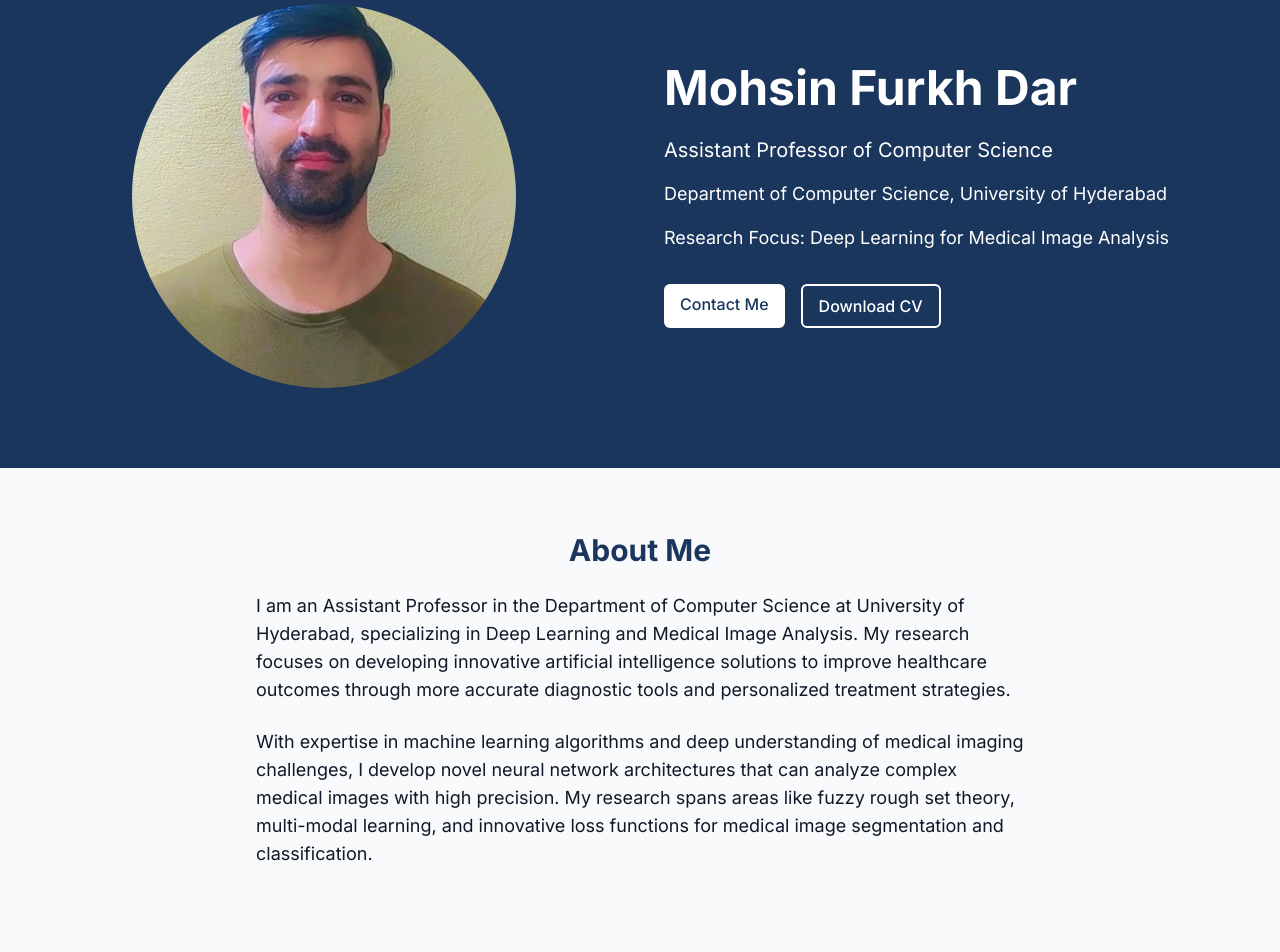
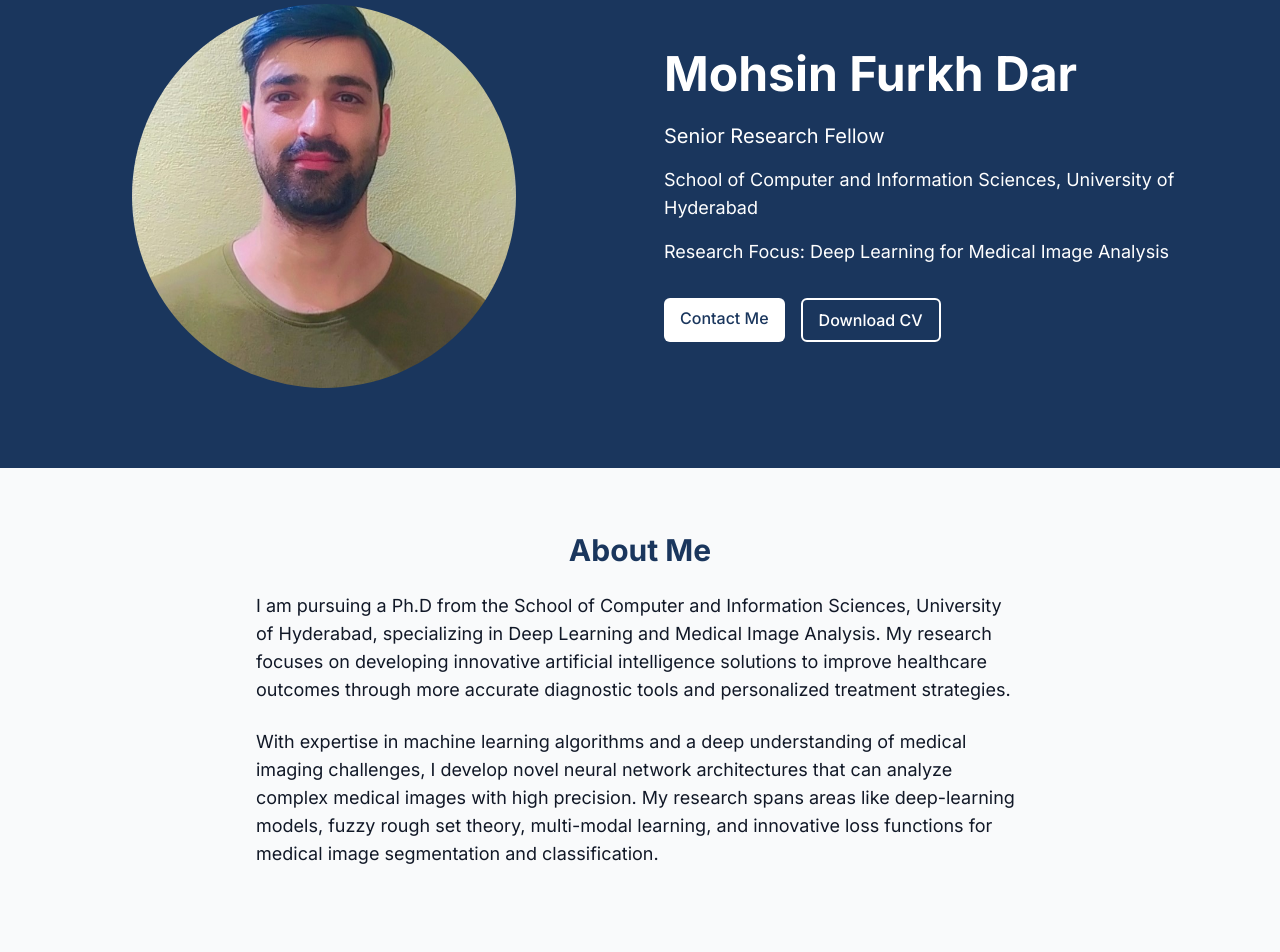
Before and after one commit to MohsinFurkh/mohsinfurkh.github.io, a Next.js app: page / in a window 1280 px wide. Shown: the part 140-1092 px from the top of the page. Built offline with nearby package versions, Linux system fonts and the light colour scheme.

Commit message:
Update page.tsx

```diff
--- a/src/app/page.tsx
+++ b/src/app/page.tsx
@@ -21,10 +21,10 @@ export default function Home() {
                 Mohsin Furkh Dar
               </h1>
               <p className="text-xl mb-4">
-                Assistant Professor of Computer Science
+                Senior Research Fellow
               </p>
               <p className="text-lg mb-4">
-                Department of Computer Science, University of Hyderabad
+                School of Computer and Information Sciences, University of Hyderabad
               </p>
               <p className="text-lg mb-8">
                 Research Focus: Deep Learning for Medical Image Analysis
@@ -49,15 +49,15 @@ export default function Home() {
             <h2 className="section-title text-center">About Me</h2>
             <div className="prose prose-lg mx-auto">
               <p className="text-lg mb-6">
-                I am an Assistant Professor in the Department of Computer Science at University of Hyderabad,
+                I am pursuing a Ph.D from the School of Computer and Information Sciences, University of Hyderabad,
                 specializing in Deep Learning and Medical Image Analysis. My research focuses on developing
                 innovative artificial intelligence solutions to improve healthcare outcomes through more
                 accurate diagnostic tools and personalized treatment strategies.
               </p>
               <p className="text-lg">
-                With expertise in machine learning algorithms and deep understanding of medical imaging
+                With expertise in machine learning algorithms and a deep understanding of medical imaging
                 challenges, I develop novel neural network architectures that can analyze complex medical
-                images with high precision. My research spans areas like fuzzy rough set theory, multi-modal learning,
+                images with high precision. My research spans areas like deep-learning models, fuzzy rough set theory, multi-modal learning,
                 and innovative loss functions for medical image segmentation and classification.
               </p>
             </div>
```
